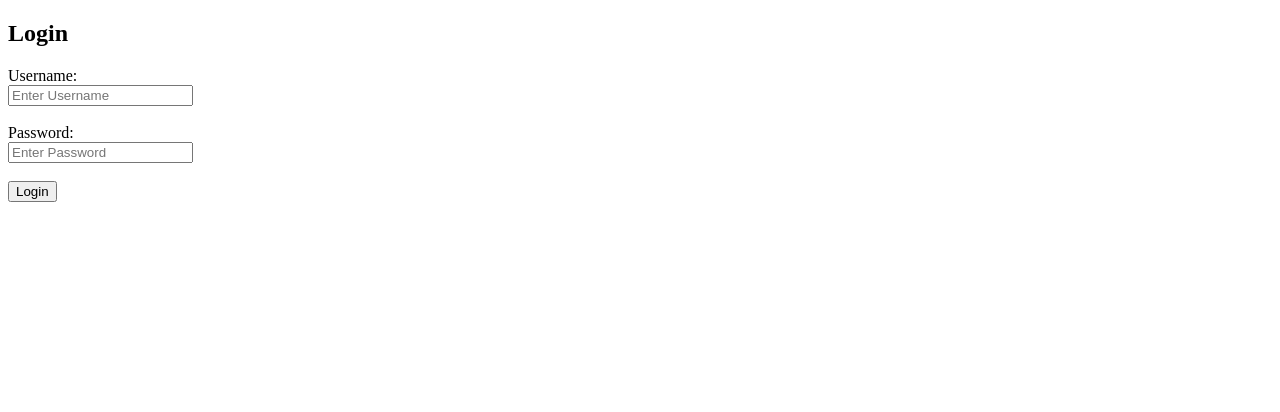
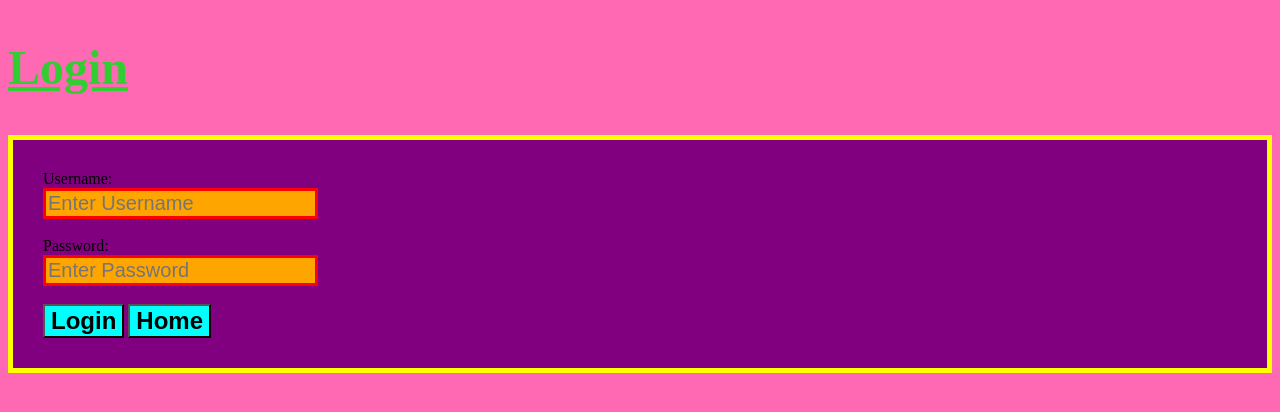
Before and after one commit to chene07/flaskk-test, a Flask app: page /login in a window 1280 px wide. Shown: the top 412 px of the page. Run offline with Flask 3, Linux system fonts and the light colour scheme.

Commit message:
added css to login and a home button to re-route

```diff
--- /dev/null
+++ b/static/style.css
@@ -0,0 +1,29 @@
+/* TEST STYLES - If you see pink background, CSS is working! */
+body {
+    background-color: hotpink !important;
+}
+
+h2 {
+    color: limegreen !important;
+    font-size: 48px !important;
+    text-decoration: underline !important;
+}
+
+form {
+    border: 5px solid yellow !important;
+    background-color: purple !important;
+    padding: 30px !important;
+}
+
+input {
+    background-color: orange !important;
+    border: 3px solid red !important;
+    font-size: 20px !important;
+}
+
+button {
+    background-color: cyan !important;
+    color: black !important;
+    font-size: 24px !important;
+    font-weight: bold !important;
+}
--- a/templates/login.html
+++ b/templates/login.html
@@ -4,6 +4,9 @@
     <meta charset="UTF-8">
     <meta name="viewport" content="width=device-width, initial-scale=1.0">
     <title>Login</title>
+    <link rel="stylesheet" href="{{ url_for('static', filename='style.css') }}">
+
+
 </head>
 <body>
 
@@ -19,6 +22,9 @@
         <input type="password" name="password" placeholder="Enter Password" required><br><br>
 
         <button type="submit">Login</button>
+        <a href="http://127.0.0.1:5000/">
+            <button type="button">Home</button>
+        </a>
     </form>
 
 
```
